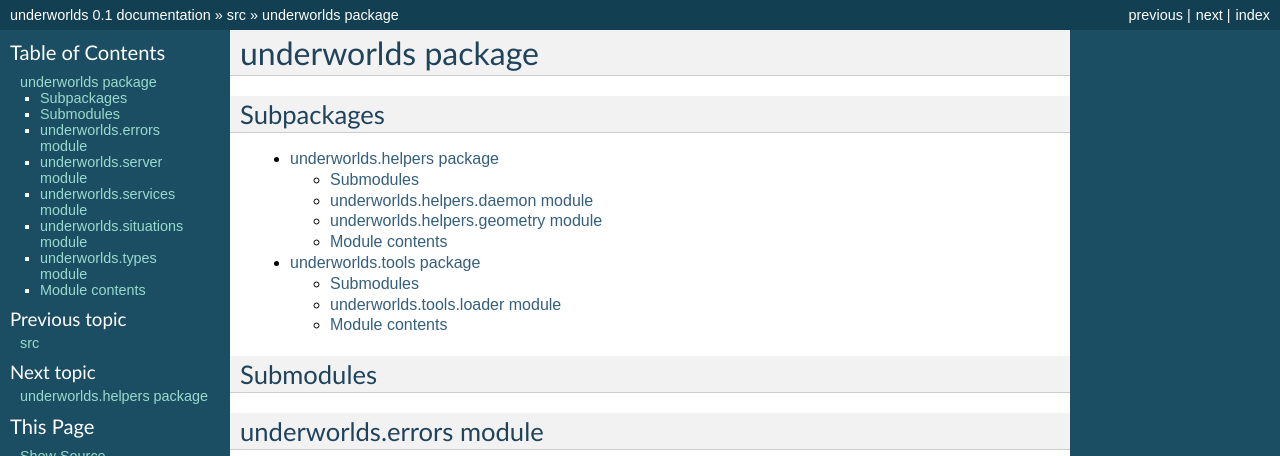
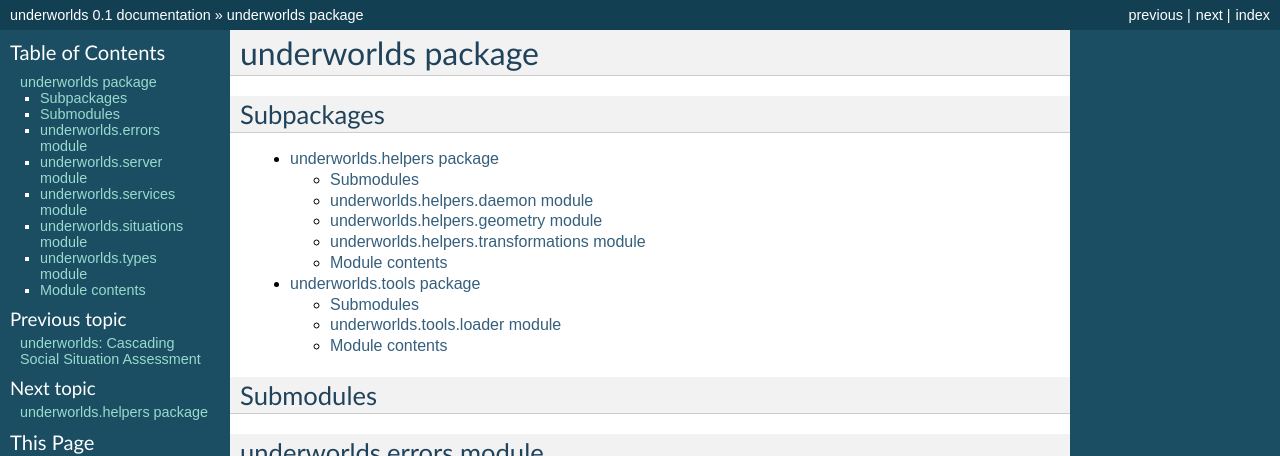
Before and after one commit to underworlds-robot/underworlds, a Sphinx documentation site: the page built from doc/api/underworlds.rst, in a window 1280 px wide and 900 px high, cut to the strip 0-456 px from the top of the window. Built offline with Sphinx 7.4.7, drawn with Linux system fonts in a browser that asks for light colours.

Commit message:
[doc] Updated apidoc

```diff
--- a/doc/api/modules.rst
+++ /dev/null
@@ -1,7 +0,0 @@
-src
-===
-
-.. toctree::
-   :maxdepth: 4
-
-   underworlds
--- a/doc/api/underworlds.helpers.rst
+++ b/doc/api/underworlds.helpers.rst
@@ -20,6 +20,14 @@ underworlds.helpers.geometry module
     :undoc-members:
     :show-inheritance:
 
+underworlds.helpers.transformations module
+------------------------------------------
+
+.. automodule:: underworlds.helpers.transformations
+    :members:
+    :undoc-members:
+    :show-inheritance:
+
 
 Module contents
 ---------------
--- a/doc/index.rst
+++ b/doc/index.rst
@@ -169,7 +169,7 @@ API Reference
 .. toctree::
     :maxdepth: 2
 
-    api/modules.rst
+    api/underworlds.rst
 
 
 Indices and tables
```
